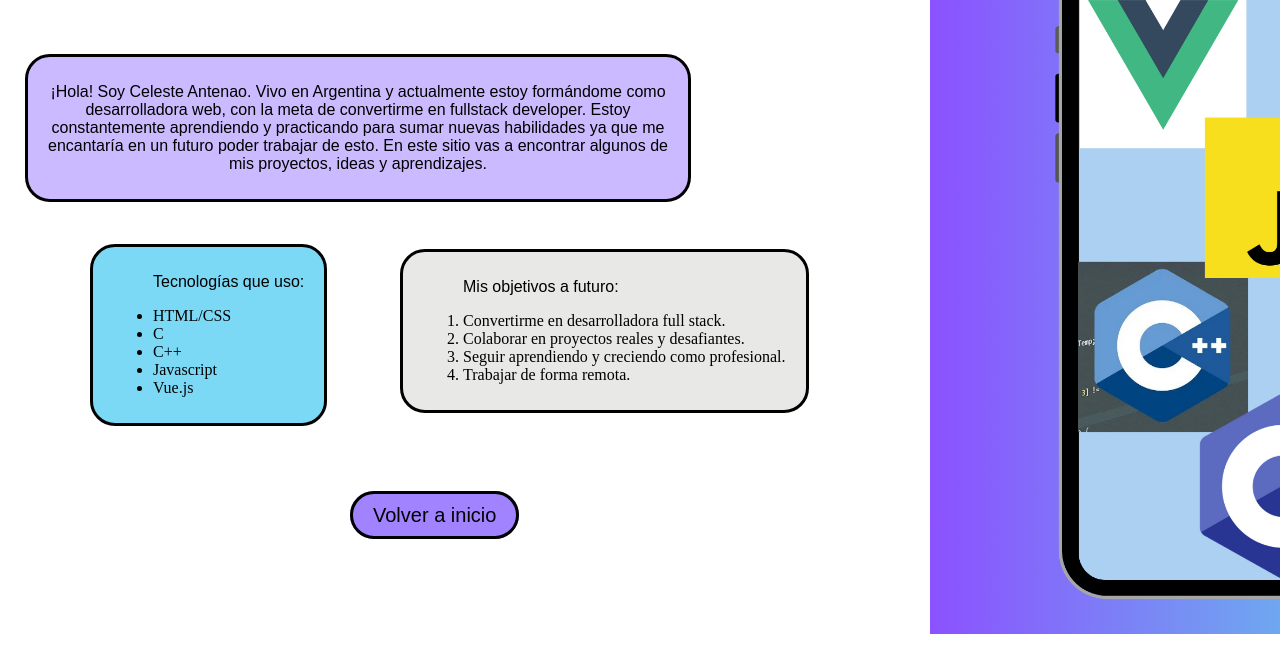
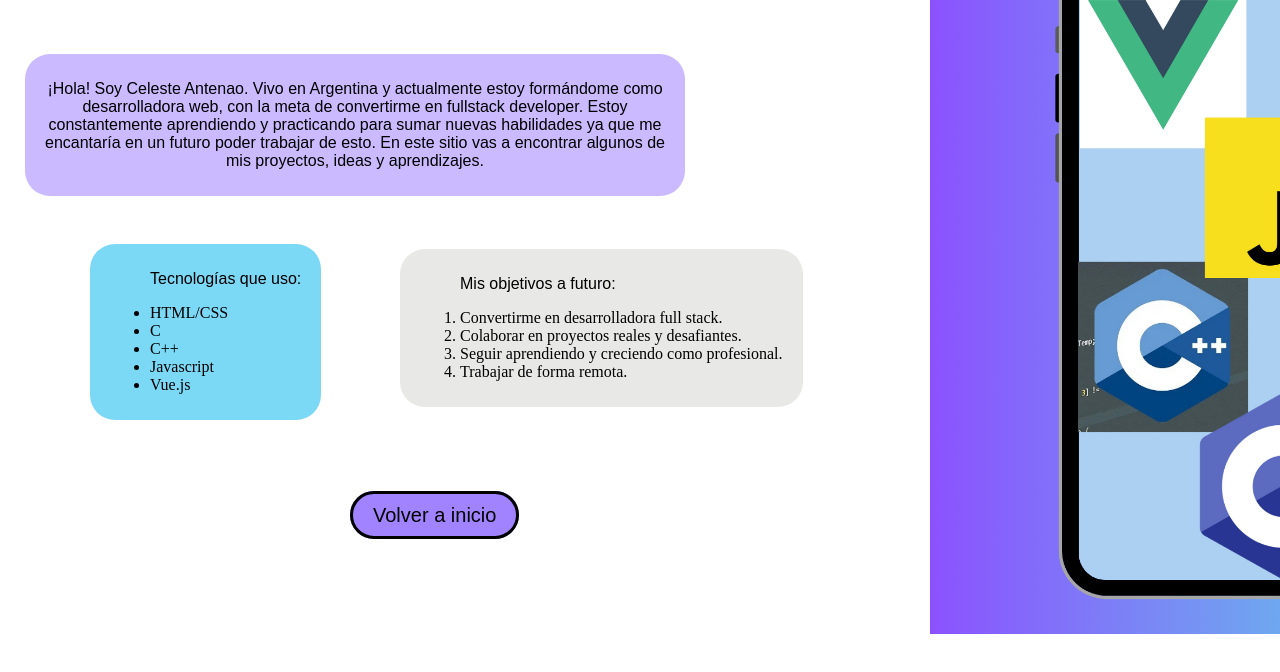
Before and after one commit to antenaoCele/Portfolio-Personal, a plain HTML site: page sobreMi.html in a window 1280 px wide. Shown: the part 96-768 px from the top of the page. Drawn offline with Linux system fonts and the light colour scheme; a web font is replaced by a local one.

Commit message:
cambio en estilos y pagina principal

```diff
--- a/estilos.css
+++ b/estilos.css
@@ -85,8 +85,6 @@ p mark {
     background-color: rgb(203, 186, 255);
     padding: 10px 20px;
     border-radius: 25px;
-    border: solid;
-
 }
 
 /* ------------------------------BOTONES-LINKS------------------------------ */
@@ -138,7 +136,6 @@ a:hover{
     background-color: rgb(124, 217, 245);
     padding: 10px 20px;
     border-radius: 25px;
-    border: solid;
 }
 
 .listaObjetivos {
@@ -148,7 +145,6 @@ a:hover{
     background-color: rgb(232, 232, 231);
     padding: 10px 20px;
     border-radius: 25px;
-    border: solid;
 }
 
 
```
Also changed, not shown: index.html (+1 -1 lines).
